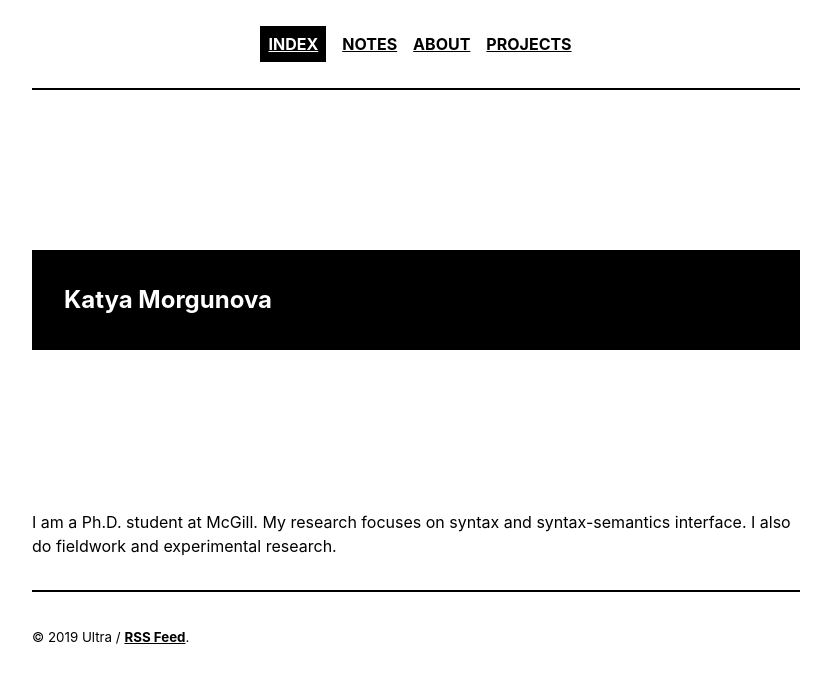
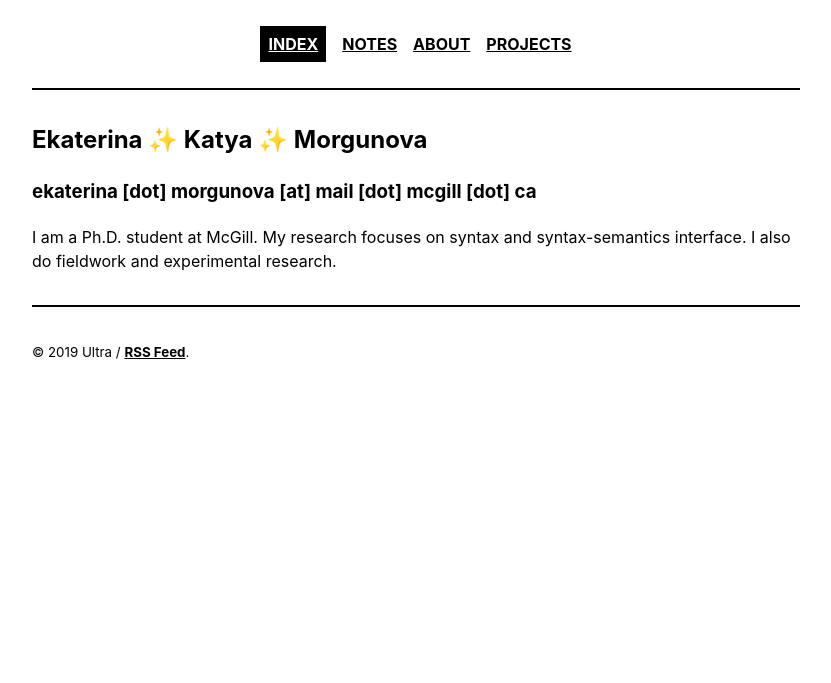
Before and after one commit to morgunova-katya/morgunova-katya.github.io, a Jekyll site: the page built from index.html, in a window 1280 px wide. Shown: the top 683 px of the page, without its empty margins (224-1055 px from the left). Built offline with Jekyll 4.4.1, drawn with Linux system fonts in a browser that asks for light colours; the list of posts is cut into pages by our own code.

Commit message:
Update index.html

```diff
--- a/index.html
+++ b/index.html
@@ -4,6 +4,7 @@ title: Index
 ---
 
   <article class="post index" role="article">
-  <h1 class="post-title">Katya Morgunova</h1>
+  <h2>Ekaterina &#10024; Katya &#10024; Morgunova</h2>
+  <h3>ekaterina [dot] morgunova [at] mail [dot] mcgill [dot] ca</h3>
   <p>I am a Ph.D. student at McGill. My research focuses on syntax and syntax-semantics interface. I also do fieldwork and experimental research.</p>
   </article>
```
